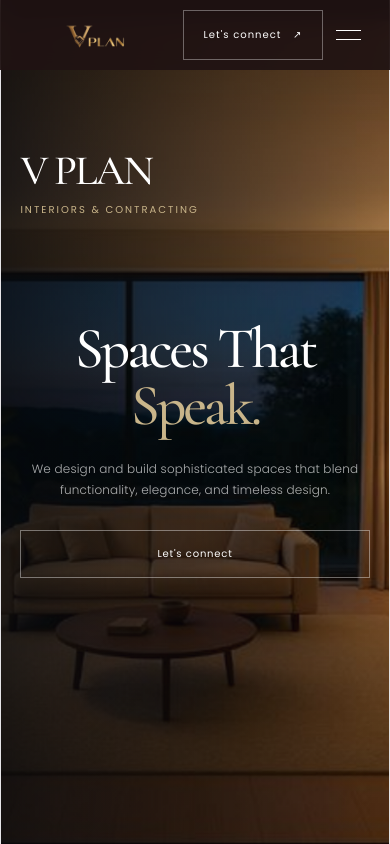
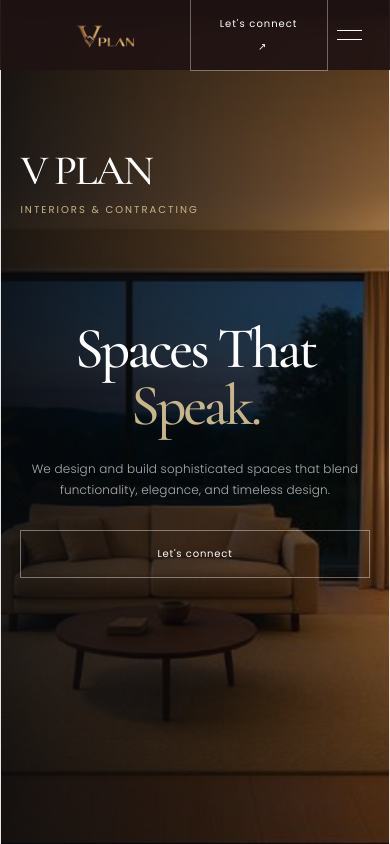
Before and after one commit to Durga-005/VPlan-website, a React (Vite) app: page / in a window 390 px wide. Shown: the top 844 px of the page. Built offline with nearby package versions, Linux system fonts and the light colour scheme.

Commit message:
Increase mobile logo size

```diff
--- a/src/App.css
+++ b/src/App.css
@@ -1076,7 +1076,6 @@ a {
   max-width: 72vw;
   height: auto !important;
   max-height: 62px !important;
-  margin-left: -10px;
 }
   /* MOBILE MENU */
 
```
